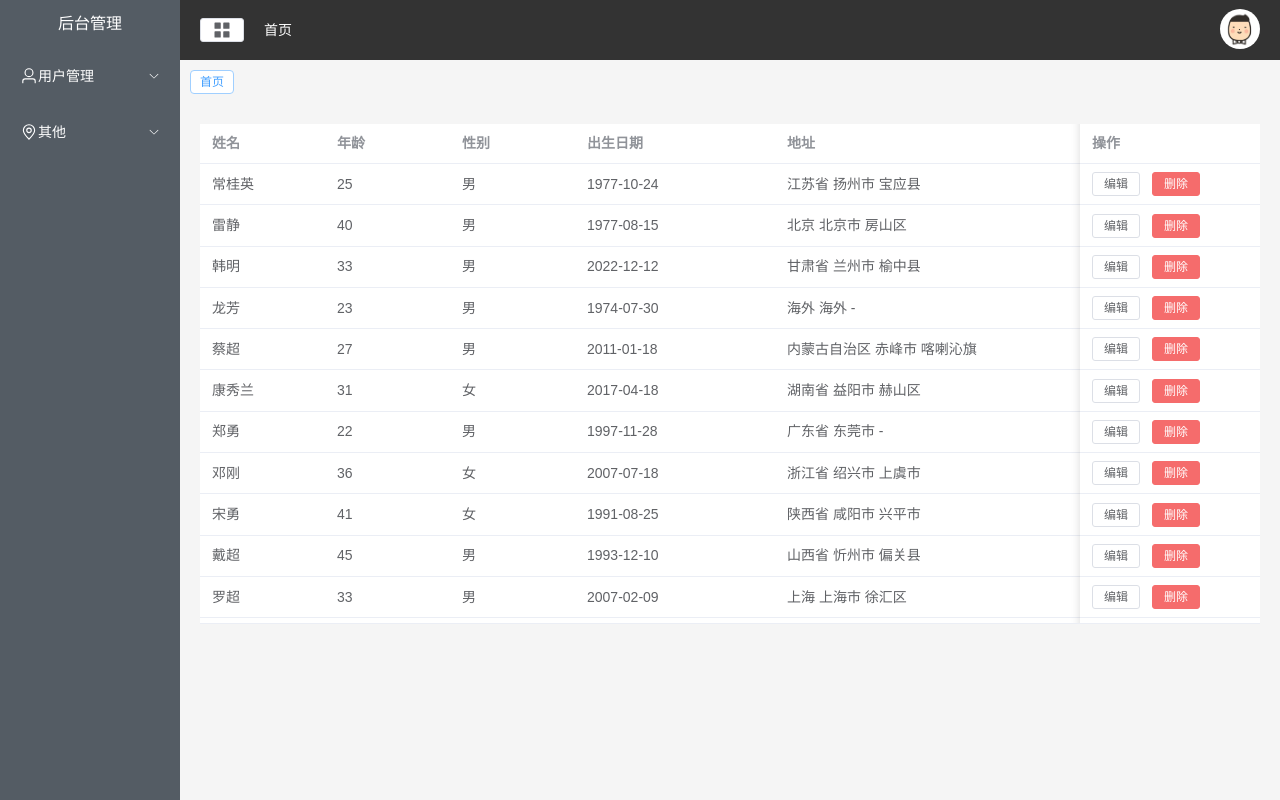
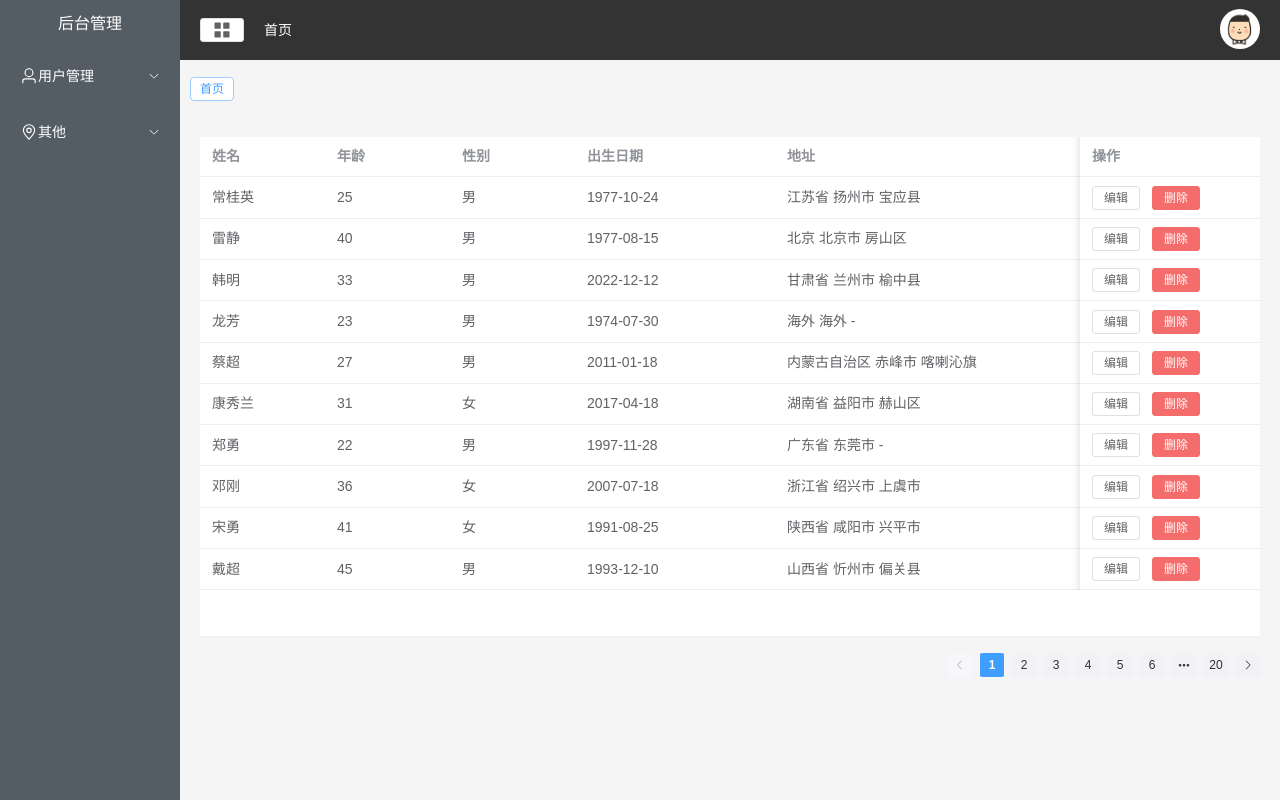
Before and after one commit to HeTreeTerr/base-vue3-pro, a Vue app: page /#/user in a window 1280 px wide. Built offline with nearby package versions, Linux system fonts and the light colour scheme.

Commit message:
用户信息分页实现

```diff
--- a/src/components/CommonHeader.vue
+++ b/src/components/CommonHeader.vue
@@ -103,7 +103,11 @@ header {
     color: #fff;
   }
 }
-.bread /deep/ span{
+/*.bread /deep/ span{
+  color: #fff !important;
+  cursor: pointer !important;
+}*/
+:deep(.bread span){
   color: #fff !important;
   cursor: pointer !important;
 }
--- a/src/views/Main.vue
+++ b/src/views/Main.vue
@@ -10,7 +10,7 @@
         <!-- tab -->
         <CommonTab />
         <!-- 主体可变部分 -->
-        <el-main>
+        <el-main class="right-main">
           <RouterView />
         </el-main>
       </el-container>
@@ -39,10 +39,14 @@ export default defineComponent({
 .el-container {
   flex-wrap: wrap;
   align-items: flex-start;
+  height: 100%;
 }
 .common-layout {
   .lay-container{
     flex-wrap: nowrap;
+    .right-main{
+      height: calc(100% - 124px) !important;
+    }
   }
   height: 100%;
   & > .el-container {
--- a/src/views/user/User.vue
+++ b/src/views/user/User.vue
@@ -12,13 +12,22 @@
 
             <el-table-column fixed="right" label="操作" width="180">
             <template #default>
-                <el-button size="small" @click="handleClick"
+                <el-button size="small"
                 >编辑</el-button
                 >
                 <el-button type="danger" size="small">删除</el-button>
             </template>
             </el-table-column>
         </el-table>
+        <!-- 分页部分 -->
+        <el-pagination
+            small
+            background
+            layout="prev, pager, next"
+            :total="config.total"
+            @current-change="changePage"
+            class="pager mt-4"
+        />
     </div>
 </template>
 
@@ -57,20 +66,48 @@ export default defineComponent({
         ]);
         //发送请求，获取用户列表数据
         onMounted(() =>{
-            getUserData();
+            getUserData(config);
         });
-        const getUserData = async () => {
-            let res = await proxy.$api.getUserData();
+        //分页配置信息
+        const config = reactive({
+            total: 0,
+            page: 1,
+            limit: 10,
+        });
+
+        const getUserData = async (config) => {
+            let res = await proxy.$api.getUserData(config);
             //console.log(res);
+            config.total = res.count;
             list.value = res.list.map((item) => {
                 item.sexLabel = item.sex === 0 ? '女' : '男';
                 return item;
             });
         };
+        //分页切换方法
+        const changePage = (page)=>{
+            //console.log(page);
+            config.page = page;
+            getUserData(config);
+        };
         return {
             list,
             tableLabel,
+            config,
+            changePage,
         }
     },
 })
 </script>
+
+<style lang="less" scoped>
+.table{
+    position: relative;
+    height: 520px;
+    .pager{
+        position: absolute;
+        right: 0;
+        bottom: -20px;
+    }
+}
+</style>
```
